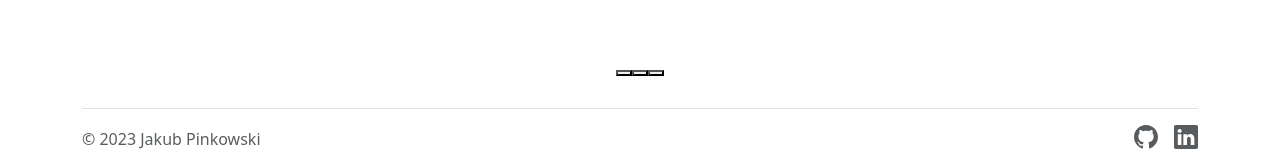
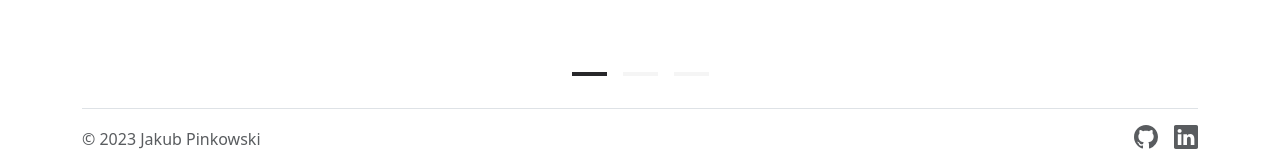
Before and after one commit to Jakub-Pinkowski/Jules-Art, a Vue app: page /reels in a window 1280 px wide. Shown: the part 705-865 px from the top of the page. Built offline with nearby package versions, Linux system fonts and the light colour scheme.

Commit message:
Intrudoced reels logic

```diff
--- a/src/views/ReelsView.vue
+++ b/src/views/ReelsView.vue
@@ -16,7 +16,7 @@
                 <div v-for="(reel, index) in reels" :key="reel.name" class="carousel-item"
                     :class="{ active: index === activeIndex }">
                     <video class="img-fluid" autoplay loop muted>
-                        <source src="@/assets/reels/reel_1.mov" type="video/mp4" />
+                        <source :src="reel.src" type="video/mp4" />
                     </video>
                     <div class="carousel-caption d-none d-md-block">
                         <h5>{{ reel.name }}</h5>
@@ -44,8 +44,6 @@ import { useReelsStore } from '@/stores/reels';
 const reelsStore = useReelsStore();
 const reels = reelsStore.reels;
 
-console.log(reels[0].src)
-
 const activeIndex = ref(0);
 
 // Carousel finctionality
@@ -65,6 +63,27 @@ const prevSlide = () => {
 <style scoped lang="scss">
 #reels {
     margin: 1rem 2rem;
+
+    .carousel-indicators {
+        display: flex;
+        justify-content: center;
+        align-items: center;
+        gap: 1rem;
+    }
+
+    .carousel-indicators button {
+        width: 35px;
+        height: 4px;
+        background-color: var(--light-gray);
+        border: none;
+        padding: 0;
+        margin: 0;
+        cursor: pointer;
+    }
+
+    .carousel-indicators button.active {
+        background-color: var(--dark-gray);
+    }
 
     .carousel-item {
         display: flex;
```
